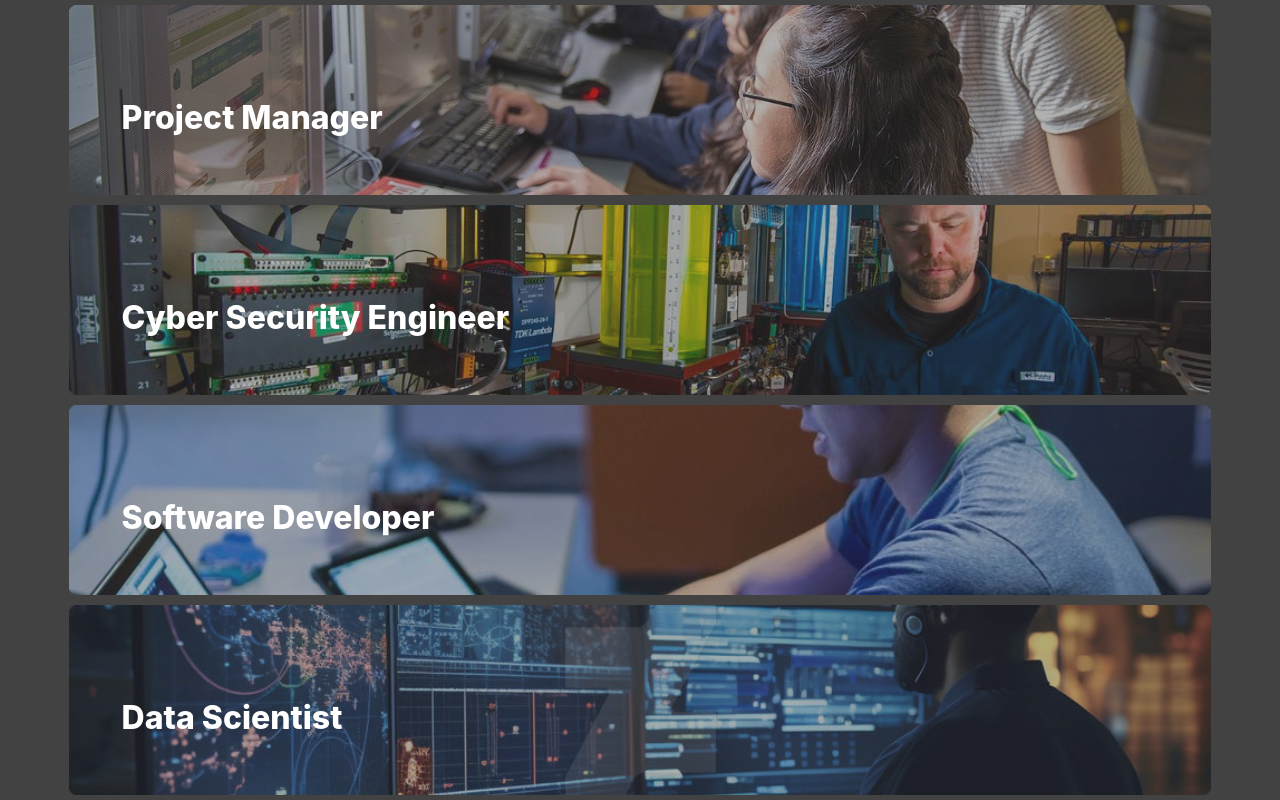
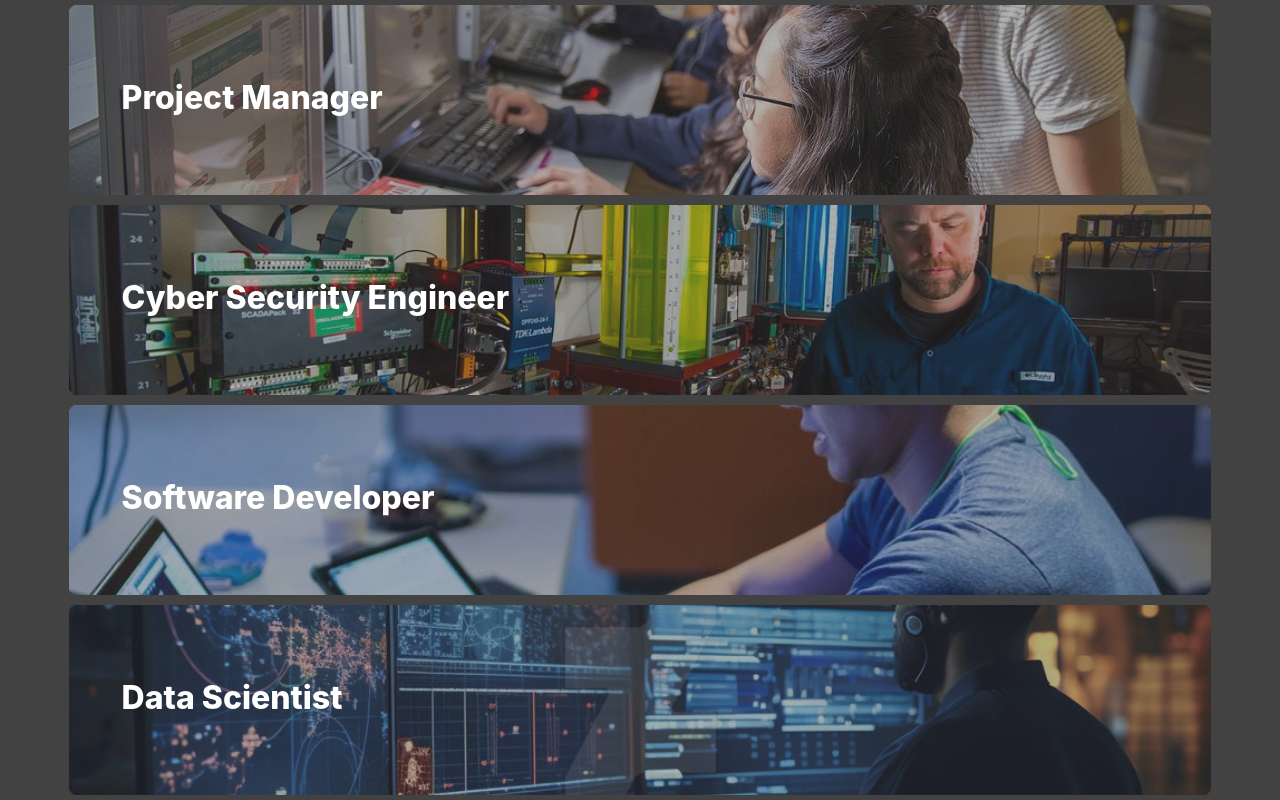
Before and after one commit to leabstrait/roles, a plain HTML site: page index.html in a window 1280 px wide. Drawn offline with nearby package versions, Linux system fonts and the light colour scheme.

Commit message:
minor design modifications

```diff
--- a/styles.css
+++ b/styles.css
@@ -112,7 +112,8 @@ img:hover {
 .content {
     position: absolute;
     left: 5%;
-    top: 50%;
+    top: 40%;
+    bottom: 10%;
 
     width: 50%;
 
```
